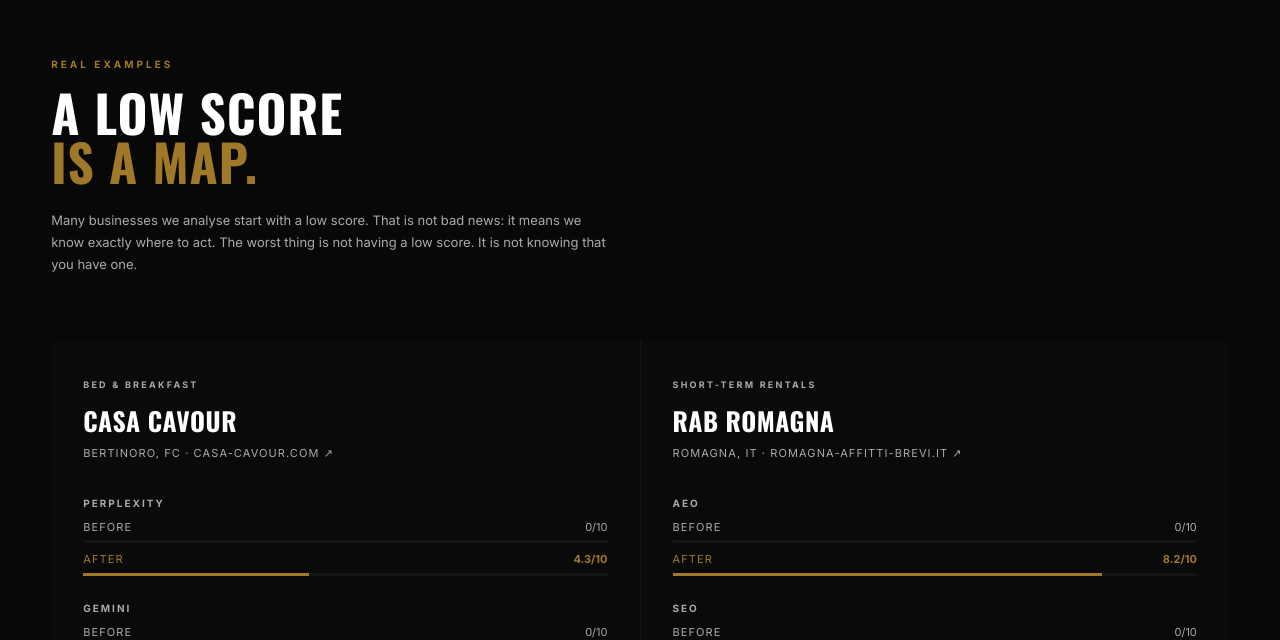
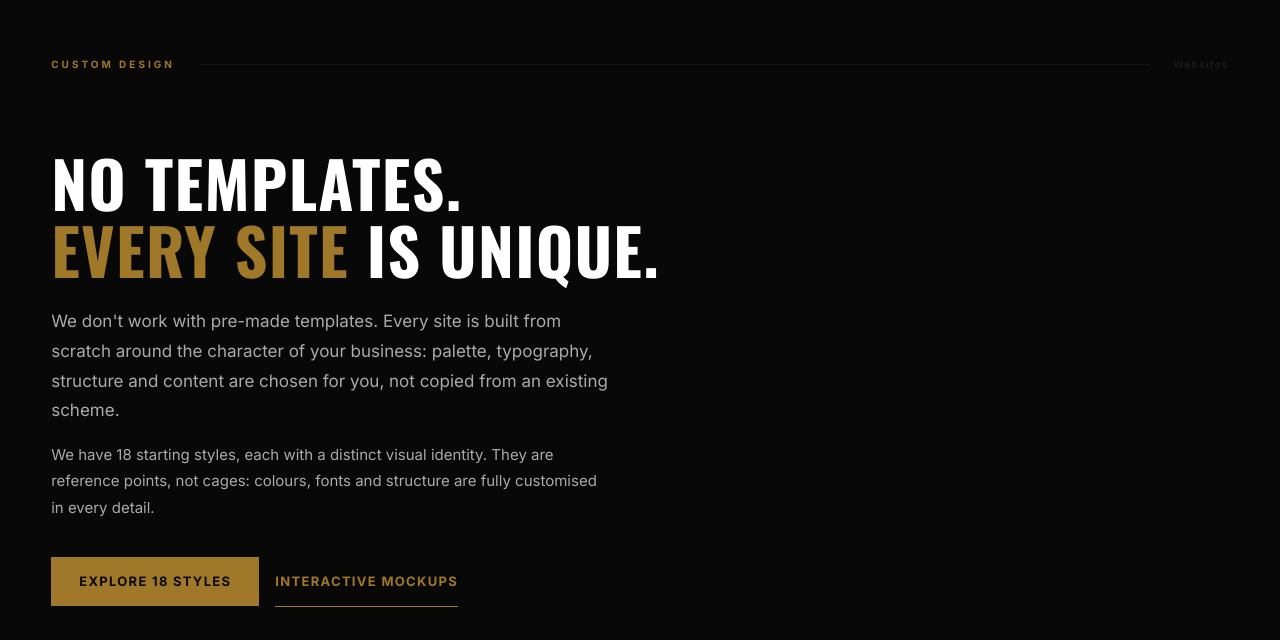
Before and after one commit to vittorionegri68-alt/aim-vns-en, a React (Vite) app: page / in a window 1280 px wide. Shown: the part 1427-2067 px from the top of the page. Built offline with nearby package versions, Linux system fonts and the light colour scheme.

Commit message:
feat: add SitiWeb section to EN homepage

```diff
--- a/src/App.jsx
+++ b/src/App.jsx
@@ -3,6 +3,7 @@
 import Nav from './components/Nav.jsx'
 import Hero from './components/Hero.jsx'
 import HowItWorks from './components/HowItWorks.jsx'
+import SitiWeb from './components/SitiWeb.jsx'
 import Results from './components/Results.jsx'
 import Services from './components/Services-EN.jsx'
 import FAQ from './components/FAQ.jsx'
@@ -18,6 +19,7 @@
       <main>
         <Hero />
         <HowItWorks />
+        <SitiWeb />
         <Results />
         <Services />
         <FAQ />
```
